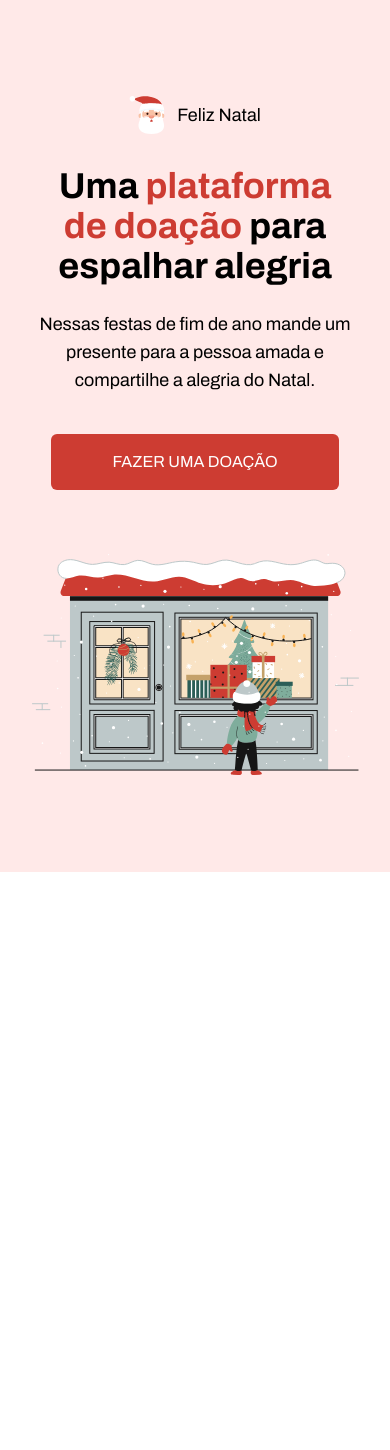
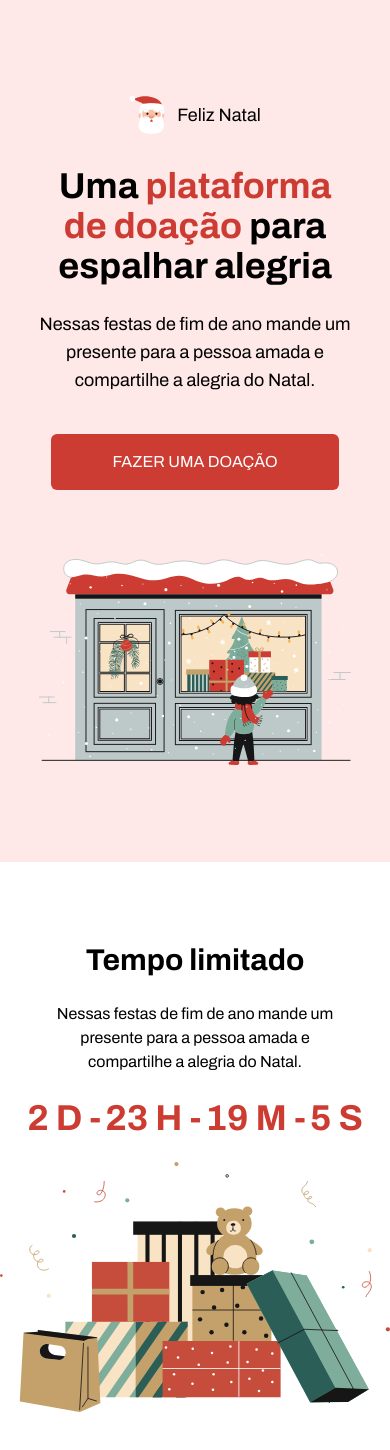
Before and after one commit to victorpraado1005/codelandia-desafio16, a Next.js app: page / in a window 390 px wide. Shown: the top 1450 px of the page. Before the commit the page ends 872 px from the top, so only its background shows below. Built offline with nearby package versions, Linux system fonts and the light colour scheme.

Commit message:
fix: header finalizado. 100% responsivo.

```diff
--- /dev/null
+++ b/src/app/components/ContentTimer/index.js
@@ -0,0 +1,21 @@
+import img2 from '@/assets/images/img2.svg';
+import Image from 'next/image';
+import { Timer } from '../Timer';
+
+export function ContentTimer() {
+  return(
+    <div className=" w-screen flex flex-col items-center justify-center text-center py-20 gap-6">
+      <div className="w-4/5 flex flex-col gap-6">
+        <h1 className=" text-3xl font-semibold">Tempo limitado</h1>
+        <h3>Nessas festas de fim de ano mande um presente para a pessoa amada e   compartilhe a alegria do Natal.</h3>
+      </div>
+      <Timer
+        expiryTimestamp={1703473200000}
+      />
+      <Image
+        src={img2}
+        alt='Imagem 2'
+      />
+    </div>
+  );
+}
--- a/src/app/components/Header/index.js
+++ b/src/app/components/Header/index.js
@@ -5,7 +5,9 @@ import store from '@/assets/images/store.svg';
 
 export function Header() {
   return(
-    <div className="w-screen bg-pink h-4/5 flex flex-col items-center justify-center text-center py-24">
+    <div className="w-screen bg-pink flex flex-col items-center">
+      <div className='w-4/5 py-24 flex flex-col items-center justify-center lg:flex-row lg:gap-32'>
+        <div className='text-center lg:flex lg:flex-col lg:items-start lg:text-start lg:w-2/4'>
           <div className='flex items-center justify-center gap-3 mb-8'>
             <Image
               src={santa}
@@ -13,13 +15,18 @@ export function Header() {
             />
             <h3 className='text-lg'>Feliz Natal</h3>
           </div>
-      <h1 className='w-72 text-4xl font-semibold mb-6'>Uma <span className='text-red'>plataforma de doação</span> para espalhar alegria</h1>
-      <h3 className='w-80 text-lg mb-10'>Nessas festas de fim de ano mande um presente para a pessoa amada e compartilhe a alegria do Natal.</h3>
-      <button className='w-72 bg-red border-0 rounded-md py-4 text-white font-medium uppercase mb-16'>Fazer uma doação</button>
+            <h1 className='text-4xl font-semibold mb-6'>Uma <span className='text-red'>plataforma de doação</span> para espalhar alegria</h1>
+            <h3 className='text-lg mb-10'>Nessas festas de fim de ano mande um presente para a pessoa amada e compartilhe a alegria do Natal.</h3>
+            <button className='w-72 bg-red border-0 rounded-md py-4 text-white font-medium uppercase mb-16 md:mb-28 lg:mb-0'>Fazer uma doação</button>
+        </div>
+        <div className='lg:w-2/4'>
           <Image
             src={store}
             alt='Store'
+            className='w-full'
           />
+        </div>
+      </div>
     </div>
   );
 }
--- /dev/null
+++ b/src/app/components/Timer/index.js
@@ -0,0 +1,21 @@
+'use client'
+
+import { useTimer } from 'react-timer-hook';
+
+export function Timer({ expiryTimestamp }) {
+  const {
+    seconds,
+    minutes,
+    hours,
+    days
+  } = useTimer({ expiryTimestamp })
+
+  return(
+    <div className='flex items-center gap-1 text-red font-semibold text-4xl sm:text-5xl'>
+      <span>{days} D -</span>
+      <span>{hours} H -</span>
+      <span>{minutes} M -</span>
+      <span>{seconds} S</span>
+    </div>
+  );
+}
--- a/src/app/page.js
+++ b/src/app/page.js
@@ -1,8 +1,12 @@
 import Image from 'next/image'
 import { Header } from './components/Header'
+import { ContentTimer } from './components/ContentTimer'
 
 export default function Home() {
   return (
-    <Header />
+    <>
+      <Header />
+      <ContentTimer />
+    </>
   )
 }
```
Also changed, not shown: package.json (+5 -4 lines), src/assets/images/img2.svg (added), 1 other file (tests, documents, lock files or other folders). Lines whose indentation alone changed are shown as unchanged.
